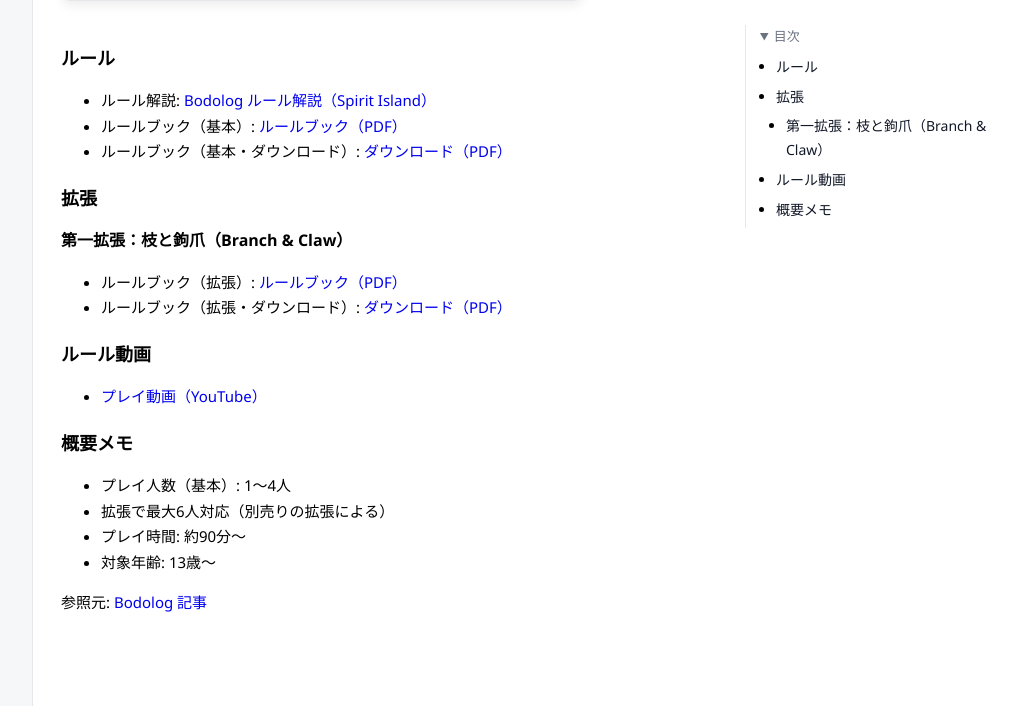
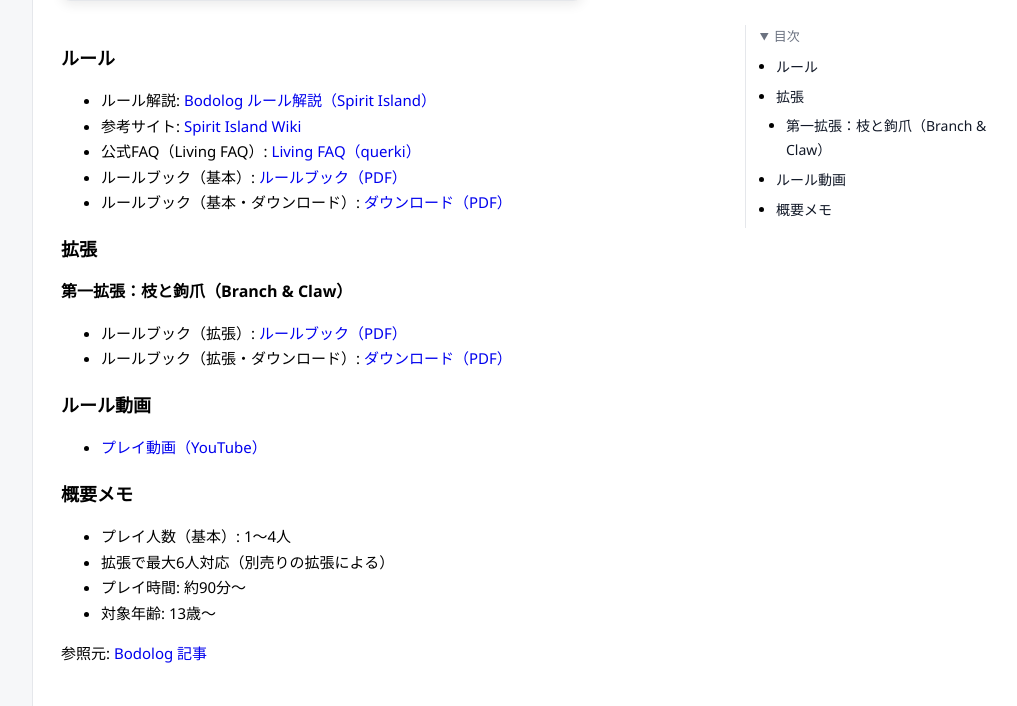
Before and after one commit to weiss-schwarz-house/weiss-schwarz-house, a Jekyll site: the page built from games/spirit-island.md, in a window 1280 px wide and 1174 px high. Shown: the part 468-1174 px from the top of the window, without its empty margins (247-1264 px from the left). Built offline with Jekyll 4.4.1, drawn with Linux system fonts in a browser that asks for light colours.

Commit message:
スピリッドアイランドの参考追加
Co-authored-by: Copilot <copilot@github.com>

```diff
--- a/games/spirit-island.md
+++ b/games/spirit-island.md
@@ -22,6 +22,8 @@ thumbnail_alt: "スピリット・アイランド サムネイル"
 ## ルール
 
 - ルール解説: [Bodolog ルール解説（Spirit Island）]({{ page.rulebook_url }})
+- 参考サイト: [Spirit Island Wiki](https://spiritislandwiki.com/)
+- 公式FAQ（Living FAQ）: [Living FAQ（querki）](https://querki.net/u/darker/spirit-island-faq/#!spirit-island-faq)
 - ルールブック（基本）: [ルールブック（PDF）](https://www.dropbox.com/scl/fi/005jy7sd5cjx7698niqej/.pdf?rlkey=y5zvezpxx0ffjtnlrf543ghyf&st=rnwhmh09&raw=1)
 - ルールブック（基本・ダウンロード）: [ダウンロード（PDF）](https://www.dropbox.com/scl/fi/005jy7sd5cjx7698niqej/.pdf?rlkey=y5zvezpxx0ffjtnlrf543ghyf&st=rnwhmh09&dl=1)
 
```
